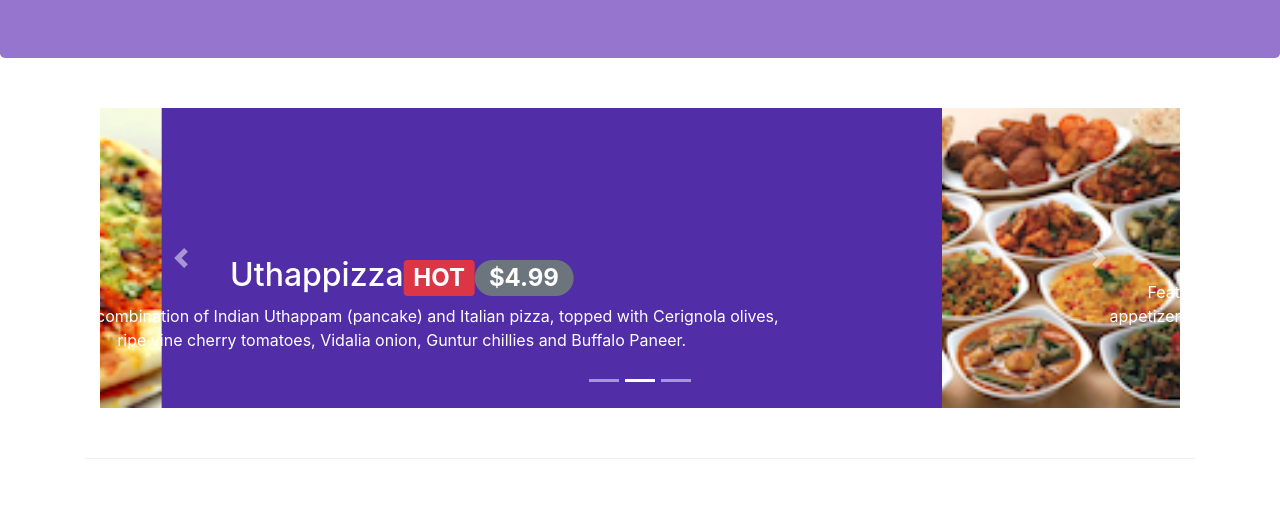
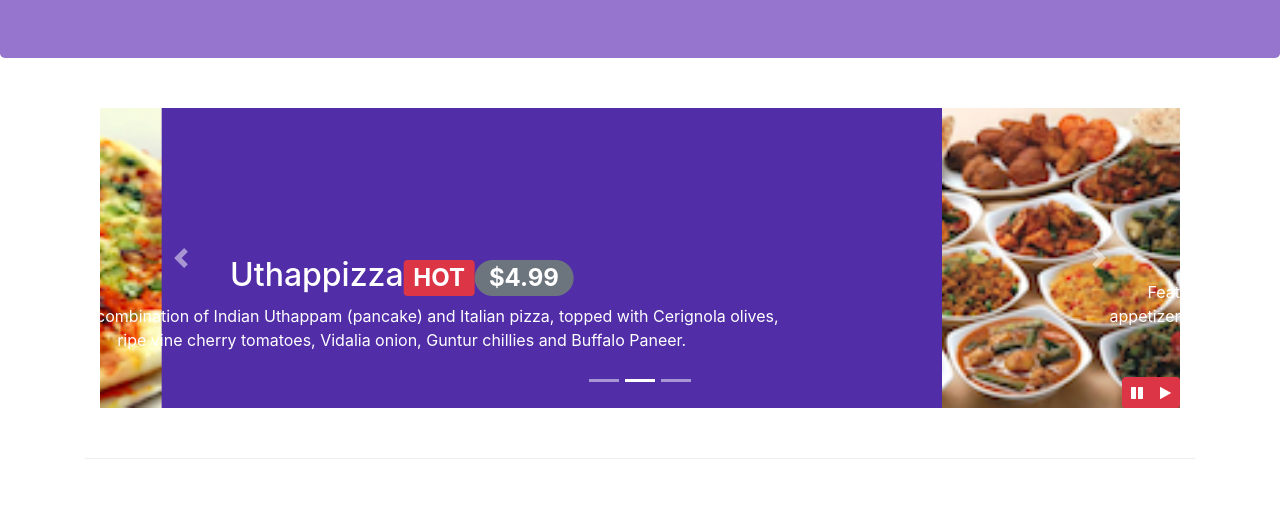
Before and after one commit to ManishAgrawal99/Front-End-Web-UI, a website: page index.html in a window 1280 px wide. Shown: the part 276-800 px from the top of the page. Drawn offline with nearby package versions, Linux system fonts and the light colour scheme.

Commit message:
jQuerry added to play pause carousel

```diff
--- a/css/styles.css
+++ b/css/styles.css
@@ -63,3 +63,9 @@ body{
     left:0;
     min-height: 300px;
 }
+
+#carouselButton {
+    right: 0px;
+    position: absolute;
+    bottom: 0px;
+}
--- a/index.html
+++ b/index.html
@@ -232,6 +232,14 @@
                     <a class="carousel-control-next" href="#mycarousel" role="button" data-slide="next">
                         <span class="carousel-control-next-icon"></span>
                     </a>
+                    <div class="btn-group" id="carouselButton">
+                        <button class="btn btn-danger btn-sm" id="carousel-pause">
+                            <span class="fa fa-pause"></span>
+                        </button>
+                        <button class="btn btn-danger btn-sm" id="carousel-play">
+                            <span class="fa fa-play"></span>
+                        </button>
+                    </div>
                 </div>
             </div>
         </div>
@@ -352,6 +360,15 @@
             $('[data-toggle="tooltip"]').tooltip();
         });
         */
+        $(document).ready(function(){
+            $('#mycarousel').carousel({interval : 2000});
+            $('#carousel-pause').click(function(){
+                $('#mycarousel').carousel('pause');
+            });
+            $('#carousel-play').click(function(){
+                $('#mycarousel').carousel('cycle');
+            });
+        })
     </script>
 </body>
 
```
